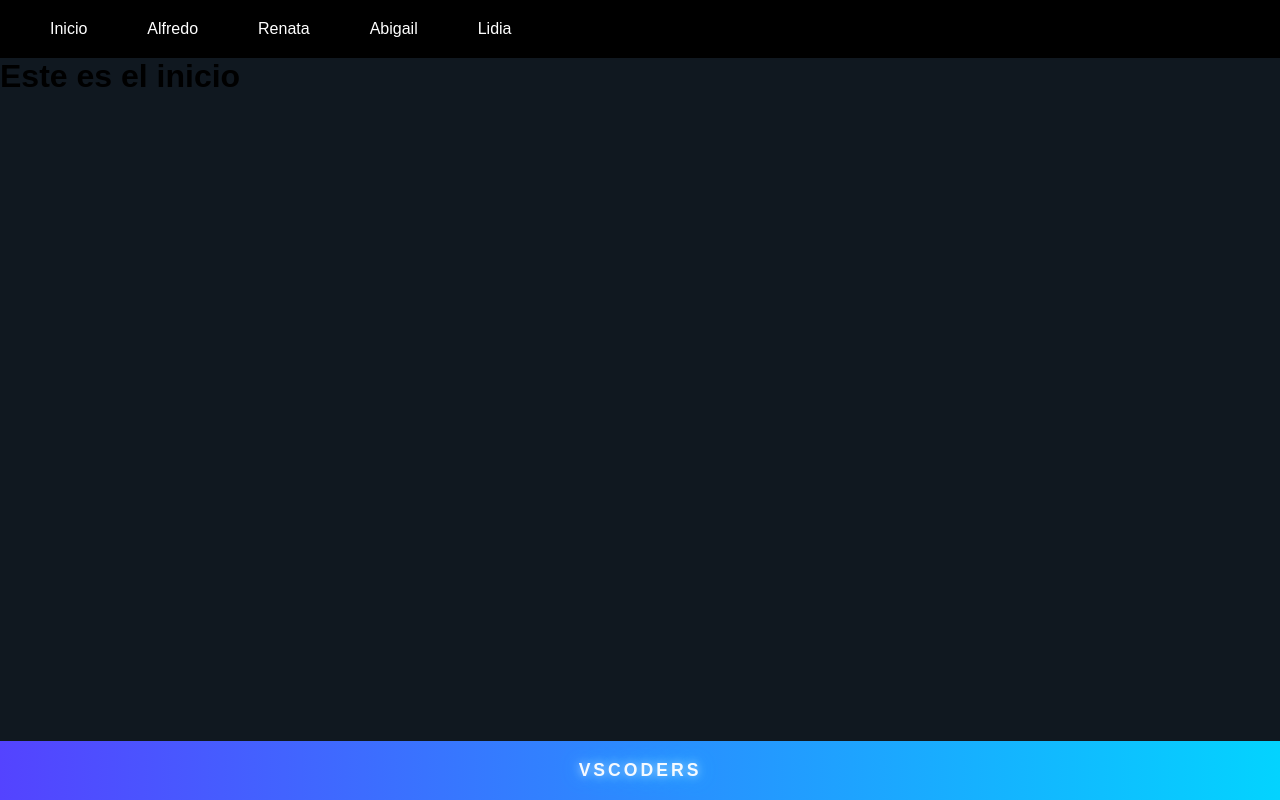
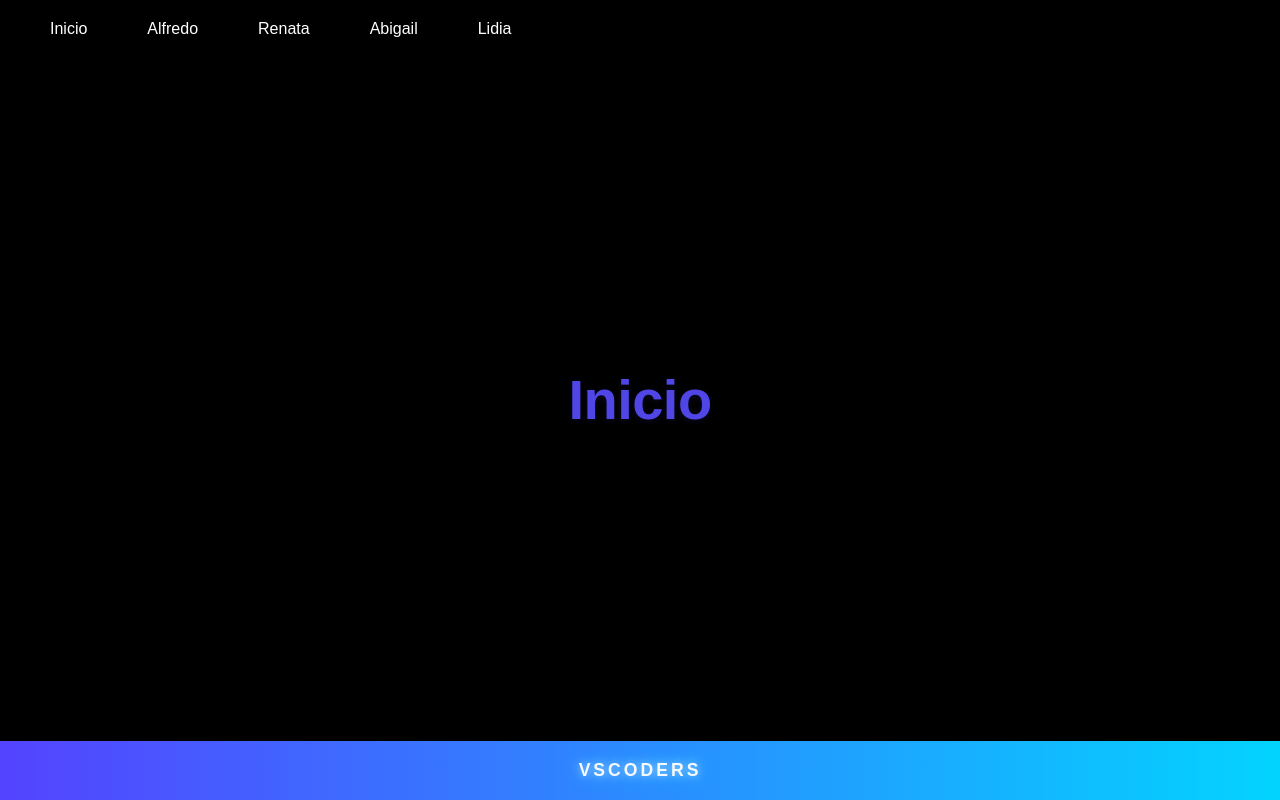
Before and after one commit to AlfredoCorvi/curso-miercoles-vscoders-sep-dic-2025, an Angular app: page / in a window 1280 px wide. Built offline with nearby package versions, Linux system fonts and the light colour scheme.

Commit message:
estilo a inicio

```diff
--- a/src/app/pages/home/home.html
+++ b/src/app/pages/home/home.html
@@ -1 +1 @@
-<h1>Este es el inicio</h1>
+<h1>Inicio</h1>
--- a/src/app/pages/home/home.scss
+++ b/src/app/pages/home/home.scss
@@ -0,0 +1,34 @@
+$primary-color: #4f46e5;
+$bg-color: #000000;
+$text-color: #1e293b;
+
+
+:host {
+  display: flex;
+  align-items: center;
+  justify-content: center;
+  max-height: 100%;
+  background-color: $bg-color;
+}
+
+h1 {
+  font-size: clamp(2rem, 5vw, 3.5rem);
+  font-weight: 700;
+  color: $primary-color;
+  text-align: center;
+  letter-spacing: -0.5px;
+  text-shadow: 0 2px 6px rgba(79, 70, 229, 0.15);
+  margin: 0;
+  animation: fadeIn 0.8s ease-out;
+}
+
+@keyframes fadeIn {
+  from {
+    opacity: 0;
+    transform: translateY(10px);
+  }
+  to {
+    opacity: 1;
+    transform: translateY(0);
+  }
+}
```
